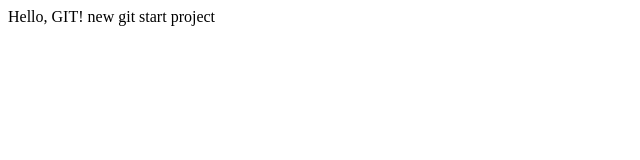
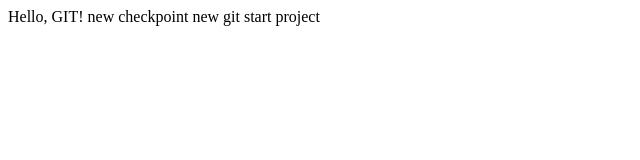
Before and after one commit to iiMikhail/git-test, a plain HTML site: page app/index.html in a window 1280 px wide. Shown: the whole page, without its empty margins (0-640 px from the left). Drawn offline with Linux system fonts and the light colour scheme.

Commit message:
one more

```diff
--- a/app/index.html
+++ b/app/index.html
@@ -6,7 +6,7 @@
 </head>
 <body>
 	Hello, GIT!
-
+new checkpoint
 	new git start project
 </body>
 </html>
```
